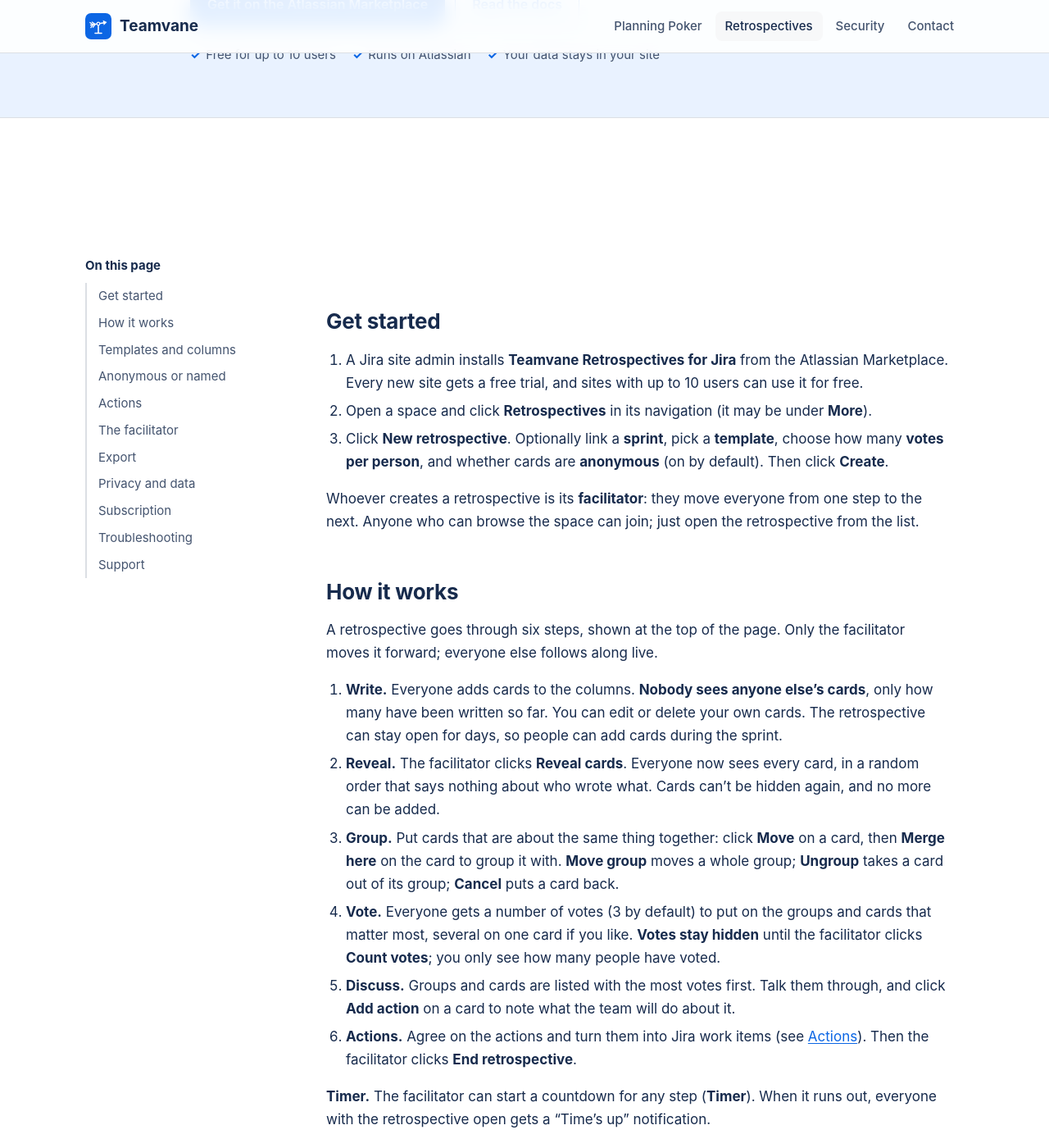
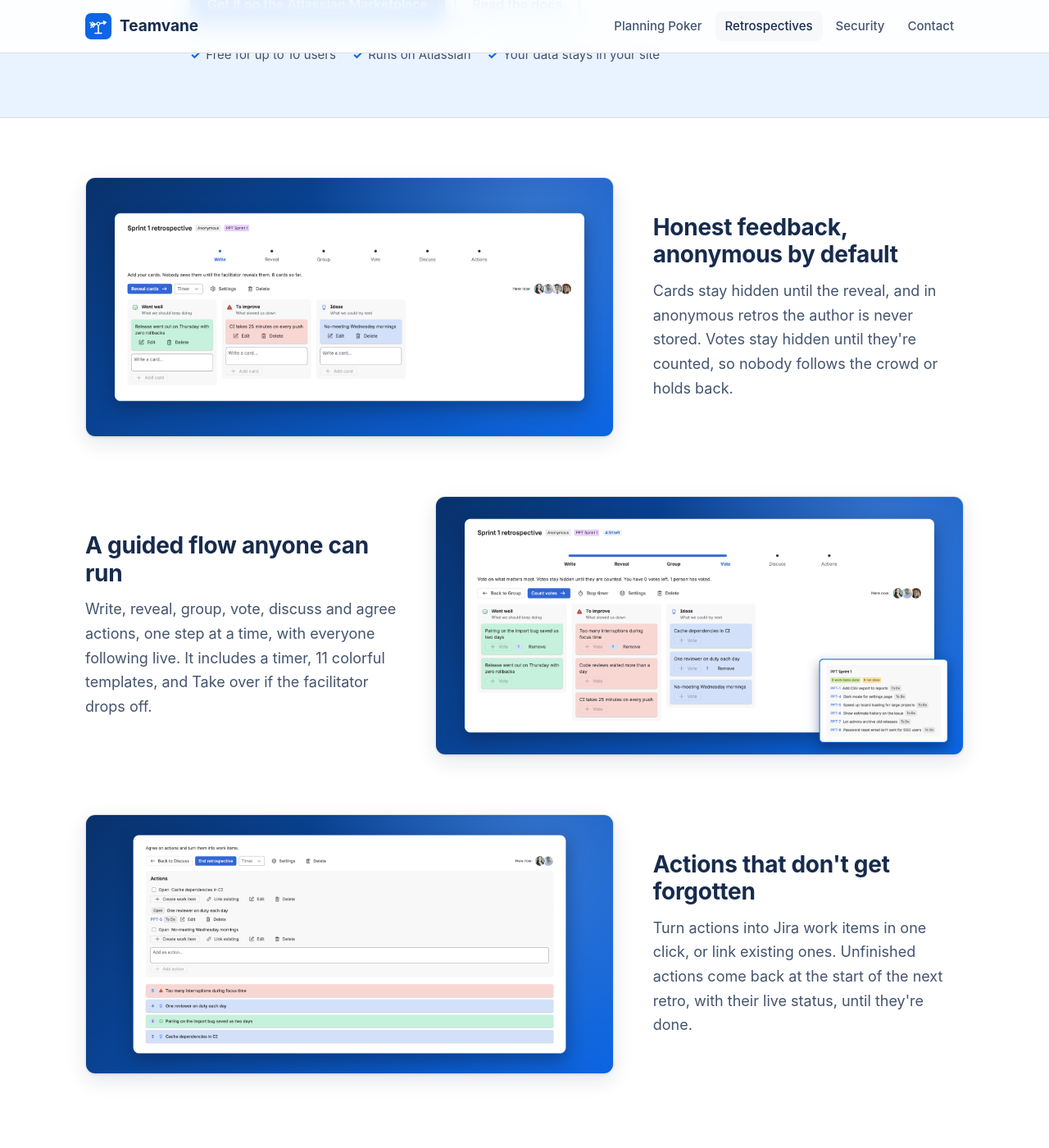
Before and after one commit to teamvane/teamvane.github.io, a Jekyll site: the page built from retrospectives/index.md, in a window 1280 px wide and 1400 px high, scrolled down 374 px. Shown: the whole window at 82% size. Built offline with Jekyll 4.4.1, drawn with Linux system fonts in a browser that asks for light colours.

Commit message:
Show the framed screenshots on the Retrospectives page
The page had no screenshots. It now has the same three highlights as the
Marketplace listing: anonymous writing, the guided steps and the actions.

Co-Authored-By: Claude Opus 5.5 <noreply@anthropic.com>

```diff
--- a/retrospectives/index.md
+++ b/retrospectives/index.md
@@ -13,6 +13,19 @@ facts:
   - Free for up to 10 users
   - Runs on Atlassian
   - Your data stays in your site
+highlights:
+  - title: Honest feedback, anonymous by default
+    text: Cards stay hidden until the reveal, and in anonymous retros the author is never stored. Votes stay hidden until they're counted, so nobody follows the crowd or holds back.
+    image: /assets/img/retrospectives-1.png
+    alt: The Write step of an anonymous retrospective, where you only see your own cards, with how many the team has written so far and who's here.
+  - title: A guided flow anyone can run
+    text: Write, reveal, group, vote, discuss and agree actions, one step at a time, with everyone following live. It includes a timer, 11 colorful templates, and Take over if the facilitator drops off.
+    image: /assets/img/retrospectives-2.png
+    alt: The Vote step with the timer running, and the linked sprint's work items beside it.
+  - title: Actions that don't get forgotten
+    text: Turn actions into Jira work items in one click, or link existing ones. Unfinished actions come back at the start of the next retro, with their live status, until they're done.
+    image: /assets/img/retrospectives-3.png
+    alt: The Actions step, with agreed actions (one linked to a work item and its live status) above the topics ranked by votes.
 toc:
   - id: get-started
     title: Get started
```
Also changed, not shown: assets/img/retrospectives-1.png (added), assets/img/retrospectives-2.png (added), assets/img/retrospectives-3.png (added).
